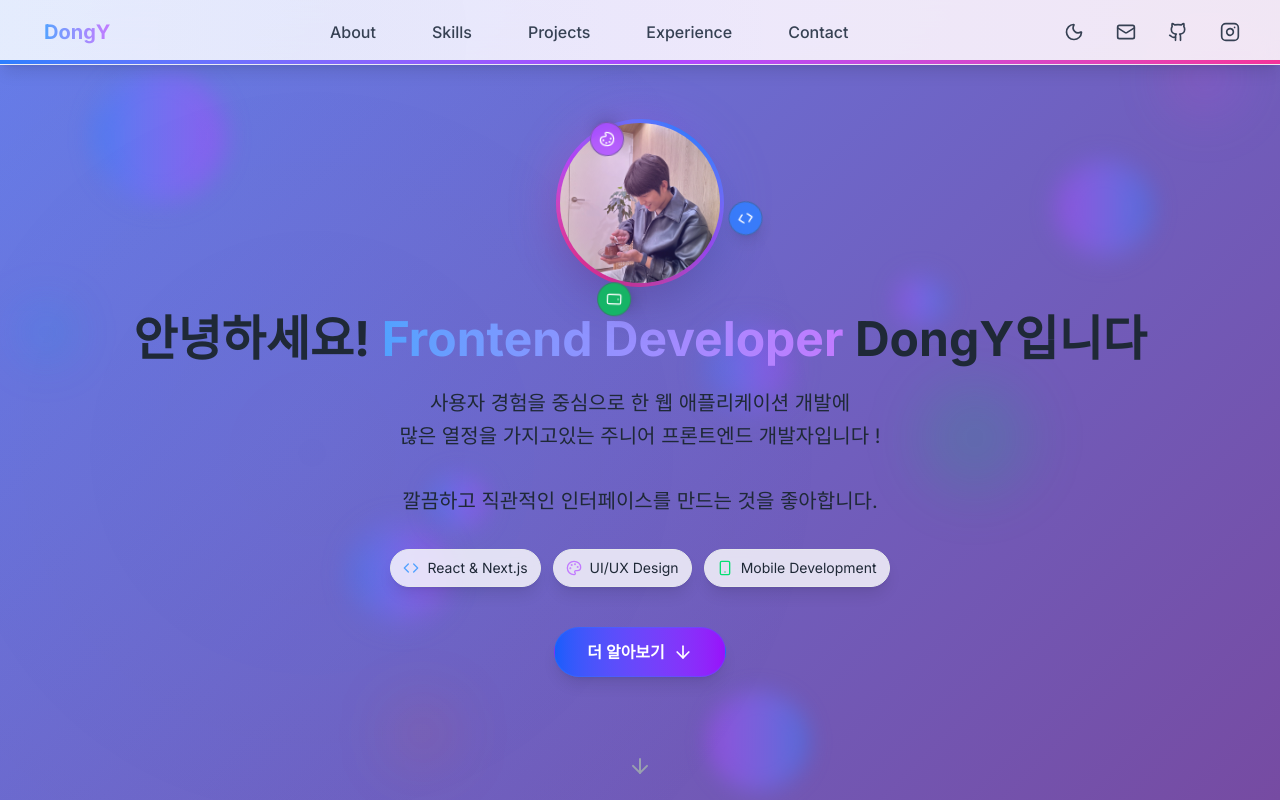
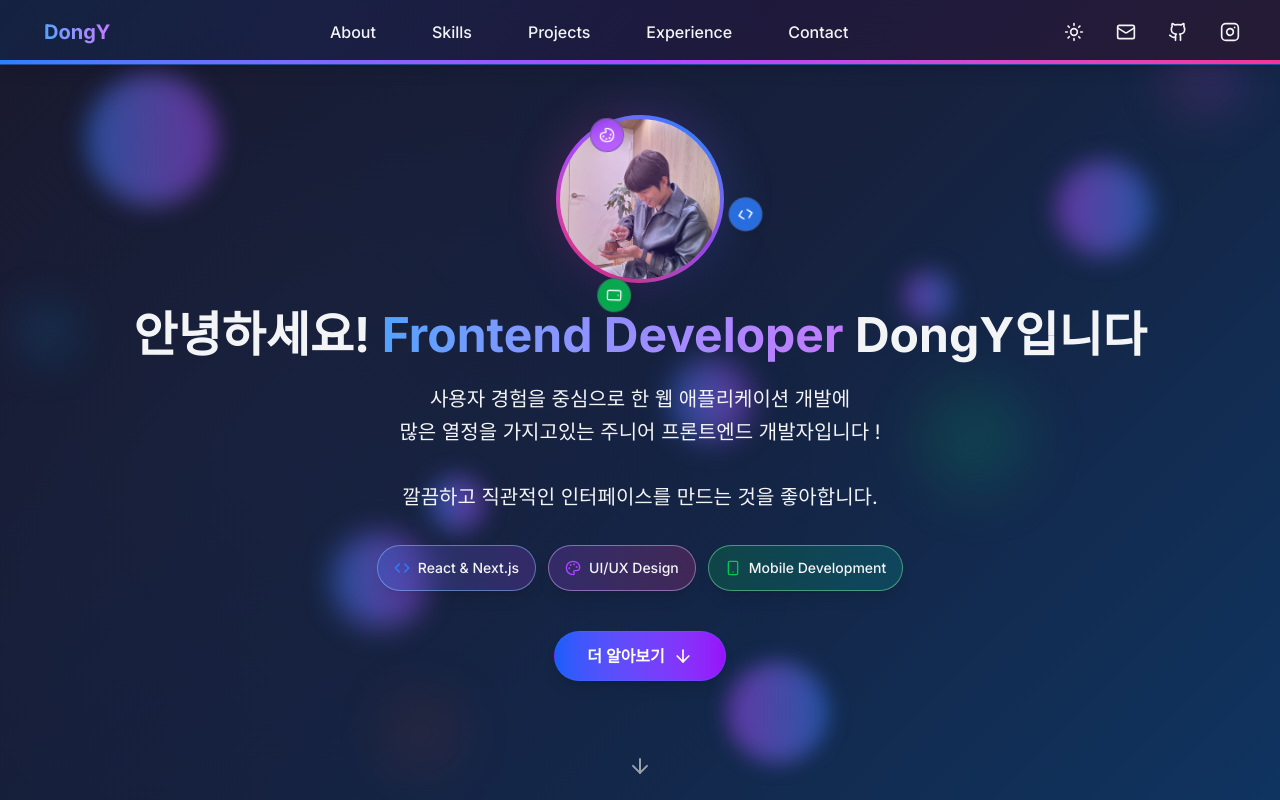
Before and after one commit to Dongyeon0123/DongYPortfolio, a Next.js app: page / in a window 1280 px wide. Shown: the top 800 px of the page. Built offline with nearby package versions, Linux system fonts and the light colour scheme.

Commit message:
다크모드 화이트모드 에러 수정

```diff
--- a/src/app/globals.css
+++ b/src/app/globals.css
@@ -6,6 +6,8 @@
   --text-color: #1f2937; /* 화이트모드: 진한 회색 */
   --hero-bg: #ffffff; /* 화이트모드: 흰색 배경 */
   --hero-gradient: linear-gradient(135deg, #667eea 0%, #764ba2 100%); /* 화이트모드: 아름다운 그라데이션 */
+  --header-bg: rgba(255, 255, 255, 0.95); /* 화이트모드: 반투명 흰색 */
+  --header-border: rgba(229, 231, 235, 0.5); /* 화이트모드: 연한 회색 테두리 */
 }
 
 @theme inline {
@@ -15,17 +17,24 @@
   --font-mono: var(--font-geist-mono);
 }
 
-@media (prefers-color-scheme: dark) {
-  :root {
-    --background: #0a0a0a;
-    --foreground: #ededed;
-  }
+/* 좌우 스크롤 방지 */
+html, body {
+  overflow-x: hidden;
+  max-width: 100vw;
+  width: 100%;
+}
+
+/* 기본 배경색 설정 */
+html {
+  background: var(--background);
+  color: var(--foreground);
 }
 
 body {
   background: var(--background);
   color: var(--foreground);
   font-family: Arial, Helvetica, sans-serif;
+  overflow-x: hidden;
 }
 
 /* 스크롤 위치 강제 고정 */
@@ -39,13 +48,23 @@ html, body {
   scroll-left: 0 !important;
 }
 
+/* 시스템 다크모드 감지 */
+@media (prefers-color-scheme: dark) {
+  :root:not(.light) {
+    --background: #000000;
+    --foreground: #ededed;
+  }
+}
+
 /* 다크모드 스타일 */
 .dark {
-  --background: #0a0a0a;
+  --background: #0f0f23;
   --foreground: #ededed;
   --text-color: #f3f4f6; /* 다크모드: 밝은 회색 */
-  --hero-bg: #0a0a0a; /* 다크모드: 어두운 배경 */
-  --hero-gradient: linear-gradient(135deg, #1e1b4b 0%, #312e81 100%); /* 다크모드: 어두운 그라데이션 */
+  --hero-bg: #0f0f23; /* 다크모드: 어두운 보라색 배경 */
+  --hero-gradient: linear-gradient(135deg, #1a1a2e 0%, #16213e 50%, #0f3460 100%); /* 다크모드: 보라+남색 그라데이션 */
+  --header-bg: rgba(15, 23, 42, 0.95); /* 다크모드: 반투명 어두운 남색 */
+  --header-border: rgba(59, 130, 246, 0.5); /* 다크모드: 남색 테두리 */
 }
 
 .light {
@@ -54,6 +73,8 @@ html, body {
   --text-color: #1f2937; /* 화이트모드: 진한 회색 */
   --hero-bg: #ffffff; /* 화이트모드: 흰색 배경 */
   --hero-gradient: linear-gradient(135deg, #667eea 0%, #764ba2 100%); /* 화이트모드: 아름다운 그라데이션 */
+  --header-bg: rgba(255, 255, 255, 0.95); /* 화이트모드: 반투명 흰색 */
+  --header-border: rgba(229, 231, 235, 0.5); /* 화이트모드: 연한 회색 테두리 */
 }
 
 /* 다크모드 전환 애니메이션 */
--- a/src/components/FloatingBackground.tsx
+++ b/src/components/FloatingBackground.tsx
@@ -9,8 +9,8 @@ export default function FloatingBackground() {
       <motion.div
         className="fixed top-20 left-20 w-32 h-32 bg-gradient-to-r from-blue-500/50 to-purple-500/50 dark:from-blue-500/40 dark:to-purple-500/40 rounded-full blur-md pointer-events-none"
         animate={{
-          x: [0, 100, 0],
-          y: [0, -50, 0],
+          x: [0, 50, 0],
+          y: [0, -30, 0],
           scale: [1, 1.2, 1],
         }}
         transition={{
@@ -22,8 +22,8 @@ export default function FloatingBackground() {
       <motion.div
         className="fixed top-40 right-32 w-24 h-24 bg-gradient-to-r from-purple-500/50 to-blue-500/50 dark:from-purple-500/40 dark:to-blue-500/40 rounded-full blur-md pointer-events-none"
         animate={{
-          x: [0, -80, 0],
-          y: [0, 60, 0],
+          x: [0, -40, 0],
+          y: [0, 40, 0],
           scale: [1, 0.8, 1],
         }}
         transition={{
@@ -36,8 +36,8 @@ export default function FloatingBackground() {
       <motion.div
         className="fixed bottom-40 left-1/4 w-20 h-20 bg-gradient-to-r from-blue-500/50 to-purple-500/50 dark:from-blue-500/40 dark:to-purple-500/40 rounded-full blur-md pointer-events-none"
         animate={{
-          x: [0, 60, 0],
-          y: [0, -40, 0],
+          x: [0, 30, 0],
+          y: [0, -30, 0],
           scale: [1, 1.3, 1],
         }}
         transition={{
@@ -50,8 +50,8 @@ export default function FloatingBackground() {
       <motion.div
         className="fixed bottom-20 right-1/3 w-28 h-28 bg-gradient-to-r from-purple-500/50 to-blue-500/50 dark:from-purple-500/40 dark:to-blue-500/40 rounded-full blur-md pointer-events-none"
         animate={{
-          x: [0, -40, 0],
-          y: [0, 80, 0],
+          x: [0, -20, 0],
+          y: [0, 50, 0],
           scale: [1, 0.9, 1],
         }}
         transition={{
@@ -64,8 +64,8 @@ export default function FloatingBackground() {
       <motion.div
         className="fixed top-1/2 left-1/2 w-16 h-16 bg-gradient-to-r from-blue-500/50 to-purple-500/50 dark:from-blue-500/40 dark:to-purple-500/40 rounded-full blur-md pointer-events-none"
         animate={{
-          x: [0, 120, 0],
-          y: [0, -100, 0],
+          x: [0, 60, 0],
+          y: [0, -50, 0],
           scale: [1, 1.4, 1],
         }}
         transition={{
@@ -78,8 +78,8 @@ export default function FloatingBackground() {
       <motion.div
         className="fixed top-1/3 right-1/4 w-12 h-12 bg-gradient-to-r from-purple-500/50 to-blue-500/50 dark:from-purple-500/40 dark:to-blue-500/40 rounded-full blur-md pointer-events-none"
         animate={{
-          x: [0, -60, 0],
-          y: [0, 40, 0],
+          x: [0, -30, 0],
+          y: [0, 20, 0],
           scale: [1, 1.1, 1],
         }}
         transition={{
@@ -92,8 +92,8 @@ export default function FloatingBackground() {
       <motion.div
         className="fixed bottom-1/3 left-1/3 w-14 h-14 bg-gradient-to-r from-blue-500/50 to-purple-500/50 dark:from-blue-500/40 dark:to-purple-500/40 rounded-full blur-md pointer-events-none"
         animate={{
-          x: [0, 80, 0],
-          y: [0, -60, 0],
+          x: [0, 40, 0],
+          y: [0, -30, 0],
           scale: [1, 0.7, 1],
         }}
         transition={{
--- a/src/components/Header.tsx
+++ b/src/components/Header.tsx
@@ -53,7 +53,14 @@ export default function Header() {
 
   return (
     <motion.header
-      className="fixed top-0 left-0 right-0 z-50 bg-white/90 dark:bg-gray-800/80 backdrop-blur-md border-b border-gray-200/50 dark:border-gray-600/50 shadow-lg"
+      className="fixed top-0 left-0 right-0 z-50 backdrop-blur-md border-b shadow-lg"
+      style={{
+        backgroundColor: 'var(--header-bg)',
+        color: 'var(--foreground)',
+        borderColor: 'var(--header-border)',
+        backdropFilter: 'blur(20px)',
+        WebkitBackdropFilter: 'blur(20px)'
+      }}
       initial={{ y: -100, opacity: 0 }}
       animate={{ y: 0, opacity: 1 }}
       transition={{ duration: 0.22, ease: "easeInOut" }}
@@ -66,7 +73,10 @@ export default function Header() {
 
       {/* 배경 그라데이션 효과 */}
       <motion.div
-        className="absolute inset-0 bg-gradient-to-r from-blue-500/5 via-purple-500/5 to-pink-500/5"
+        className="absolute inset-0 opacity-30"
+        style={{
+          background: 'linear-gradient(135deg, rgba(59, 130, 246, 0.1) 0%, rgba(147, 51, 234, 0.1) 50%, rgba(236, 72, 153, 0.1) 100%)'
+        }}
         initial={{ opacity: 0 }}
         animate={{ opacity: 1 }}
         transition={{ duration: 1.5, delay: 0.5 }}
@@ -74,13 +84,13 @@ export default function Header() {
 
       {/* 미묘한 파티클 효과 */}
       <motion.div
-        className="absolute inset-0 opacity-30"
+        className="absolute inset-0 opacity-20"
         animate={{
           background: [
-            'radial-gradient(circle at 20% 50%, rgba(59, 130, 246, 0.1) 0%, transparent 50%)',
-            'radial-gradient(circle at 80% 20%, rgba(147, 51, 234, 0.1) 0%, transparent 50%)',
-            'radial-gradient(circle at 40% 80%, rgba(59, 130, 246, 0.1) 0%, transparent 50%)',
-            'radial-gradient(circle at 20% 50%, rgba(59, 130, 246, 0.1) 0%, transparent 50%)',
+            'radial-gradient(circle at 20% 50%, rgba(59, 130, 246, 0.15) 0%, transparent 50%)',
+            'radial-gradient(circle at 80% 20%, rgba(147, 51, 234, 0.15) 0%, transparent 50%)',
+            'radial-gradient(circle at 40% 80%, rgba(59, 130, 246, 0.15) 0%, transparent 50%)',
+            'radial-gradient(circle at 20% 50%, rgba(59, 130, 246, 0.15) 0%, transparent 50%)',
           ]
         }}
         transition={{ duration: 8, repeat: Infinity }}
@@ -89,7 +99,8 @@ export default function Header() {
       <div className="max-w-7xl mx-auto px-4 sm:px-6 lg:px-8">
         <div className="flex justify-between items-center h-16">
           <motion.div
-            className="text-xl font-bold text-gray-900 dark:text-gray-100 cursor-pointer relative group px-3 py-2 rounded-lg"
+            className="text-xl font-bold cursor-pointer relative group px-3 py-2 rounded-lg"
+            style={{ color: 'var(--text-color)' }}
             whileHover={{ scale: 1.07 }}
             initial={{ opacity: 0, x: -30 }}
             animate={{ opacity: 1, x: 0 }}
@@ -121,7 +132,8 @@ export default function Header() {
               <motion.a
                 key={item.href}
                 href={item.href}
-                className="text-gray-700 dark:text-gray-200 hover:text-blue-600 dark:hover:text-blue-300 transition-colors relative group font-medium px-3 py-2 rounded-lg cursor-pointer"
+                className="hover:text-blue-600 dark:hover:text-blue-300 transition-colors relative group font-medium px-3 py-2 rounded-lg cursor-pointer"
+                style={{ color: 'var(--text-color)' }}
                 initial={{ opacity: 0, y: -20 }}
                 animate={{ opacity: 1, y: 0 }}
                 whileHover={{ y: -3, scale: 1.07 }}
@@ -163,7 +175,8 @@ export default function Header() {
               onClick={toggleTheme}
               whileHover={{ scale: 1.15, rotate: 180, y: -3 }}
               whileTap={{ scale: 0.95 }}
-              className="p-2 text-gray-700 dark:text-gray-200 hover:text-yellow-600 dark:hover:text-yellow-300 transition-colors relative group rounded-lg"
+              className="p-2 hover:text-yellow-600 dark:hover:text-yellow-300 transition-colors relative group rounded-lg"
+              style={{ color: 'var(--text-color)' }}
               initial={{ opacity: 0, x: 30 }}
               animate={{ opacity: 1, x: 0 }}
               transition={{ duration: 0.18, delay: 0.18, ease: "easeInOut" }}
@@ -184,7 +197,8 @@ export default function Header() {
               href="mailto:ldy1951123@gmail.com"
               whileHover={{ scale: 1.15, rotate: 5, y: -3 }}
               whileTap={{ scale: 0.95 }}
-              className="p-2 text-gray-700 dark:text-gray-200 hover:text-red-600 dark:hover:text-red-300 transition-colors relative group rounded-lg"
+              className="p-2 hover:text-red-600 dark:hover:text-red-300 transition-colors relative group rounded-lg"
+              style={{ color: 'var(--text-color)' }}
               initial={{ opacity: 0, x: 30 }}
               animate={{ opacity: 1, x: 0 }}
               transition={{ duration: 0.18, delay: 0.20, ease: "easeInOut" }}
@@ -207,7 +221,8 @@ export default function Header() {
               rel="noopener noreferrer"
               whileHover={{ scale: 1.15, rotate: -5, y: -3 }}
               whileTap={{ scale: 0.95 }}
-              className="p-2 text-gray-700 dark:text-gray-200 hover:text-gray-900 dark:hover:text-gray-100 transition-colors relative group rounded-lg"
+              className="p-2 hover:text-gray-900 dark:hover:text-gray-100 transition-colors relative group rounded-lg"
+              style={{ color: 'var(--text-color)' }}
               initial={{ opacity: 0, x: 30 }}
               animate={{ opacity: 1, x: 0 }}
               transition={{ duration: 0.18, delay: 0.22, ease: "easeInOut" }}
@@ -230,7 +245,8 @@ export default function Header() {
               rel="noopener noreferrer"
               whileHover={{ scale: 1.15, rotate: 5, y: -3 }}
               whileTap={{ scale: 0.95 }}
-              className="p-2 text-gray-700 dark:text-gray-200 hover:text-pink-600 dark:hover:text-pink-300 transition-colors relative group rounded-lg"
+              className="p-2 hover:text-pink-600 dark:hover:text-pink-300 transition-colors relative group rounded-lg"
+              style={{ color: 'var(--text-color)' }}
               initial={{ opacity: 0, x: 30 }}
               animate={{ opacity: 1, x: 0 }}
               transition={{ duration: 0.18, delay: 0.24, ease: "easeInOut" }}
--- a/src/components/Hero.tsx
+++ b/src/components/Hero.tsx
@@ -235,28 +235,28 @@ export default function Hero() {
             variants={itemVariants}
           >
             <motion.div
-              className="flex items-center space-x-2 bg-white/80 dark:bg-gray-700/50 backdrop-blur-sm px-3 py-2 rounded-full shadow-lg border border-gray-200 dark:border-gray-600"
-              whileHover={{ y: -3, scale: 1.05 }}
+              className="flex items-center space-x-2 bg-gradient-to-r from-blue-500/20 to-purple-500/20 dark:from-blue-600/30 dark:to-purple-600/30 backdrop-blur-md px-4 py-3 rounded-full shadow-lg border border-blue-300/50 dark:border-blue-400/50"
+              whileHover={{ y: -3, scale: 1.05, boxShadow: "0 10px 25px rgba(59, 130, 246, 0.3)" }}
               transition={{ duration: 0.3 }}
             >
-              <Code className="w-4 h-4 text-blue-400" />
-              <span className="text-sm" style={{ color: 'var(--text-color)' }}>React & Next.js</span>
+              <Code className="w-4 h-4 text-blue-500 dark:text-blue-400" />
+              <span className="text-sm font-medium" style={{ color: 'var(--text-color)' }}>React & Next.js</span>
             </motion.div>
             <motion.div
-              className="flex items-center space-x-2 bg-white/80 dark:bg-gray-700/50 backdrop-blur-sm px-3 py-2 rounded-full shadow-lg border border-gray-200 dark:border-gray-600"
-              whileHover={{ y: -3, scale: 1.05 }}
+              className="flex items-center space-x-2 bg-gradient-to-r from-purple-500/20 to-pink-500/20 dark:from-purple-600/30 dark:to-pink-600/30 backdrop-blur-md px-4 py-3 rounded-full shadow-lg border border-purple-300/50 dark:border-purple-400/50"
+              whileHover={{ y: -3, scale: 1.05, boxShadow: "0 10px 25px rgba(147, 51, 234, 0.3)" }}
               transition={{ duration: 0.3 }}
             >
-              <Palette className="w-4 h-4 text-purple-400" />
-              <span className="text-sm" style={{ color: 'var(--text-color)' }}>UI/UX Design</span>
+              <Palette className="w-4 h-4 text-purple-500 dark:text-purple-400" />
+              <span className="text-sm font-medium" style={{ color: 'var(--text-color)' }}>UI/UX Design</span>
             </motion.div>
             <motion.div
-              className="flex items-center space-x-2 bg-white/80 dark:bg-gray-700/50 backdrop-blur-sm px-3 py-2 rounded-full shadow-lg border border-gray-200 dark:border-gray-600"
-              whileHover={{ y: -3, scale: 1.05 }}
+              className="flex items-center space-x-2 bg-gradient-to-r from-green-500/20 to-teal-500/20 dark:from-green-600/30 dark:to-teal-600/30 backdrop-blur-md px-4 py-3 rounded-full shadow-lg border border-green-300/50 dark:border-green-400/50"
+              whileHover={{ y: -3, scale: 1.05, boxShadow: "0 10px 25px rgba(34, 197, 94, 0.3)" }}
               transition={{ duration: 0.3 }}
             >
-              <Smartphone className="w-4 h-4 text-green-400" />
-              <span className="text-sm" style={{ color: 'var(--text-color)' }}>Mobile Development</span>
+              <Smartphone className="w-4 h-4 text-green-500 dark:text-green-400" />
+              <span className="text-sm font-medium" style={{ color: 'var(--text-color)' }}>Mobile Development</span>
             </motion.div>
           </motion.div>
 
--- a/src/contexts/ThemeContext.tsx
+++ b/src/contexts/ThemeContext.tsx
@@ -20,9 +20,8 @@ export function ThemeProvider({ children }: { children: React.ReactNode }) {
     if (savedTheme) {
       setTheme(savedTheme);
     } else {
-      // 시스템 설정 확인
-      const prefersDark = window.matchMedia('(prefers-color-scheme: dark)').matches;
-      setTheme(prefersDark ? 'dark' : 'light');
+      // 기본값을 다크모드로 설정
+      setTheme('dark');
     }
   }, []);
 
@@ -31,13 +30,6 @@ export function ThemeProvider({ children }: { children: React.ReactNode }) {
     const root = window.document.documentElement;
     root.classList.remove('light', 'dark');
     root.classList.add(theme);
-
-    // 강제로 스타일 적용
-    if (theme === 'dark') {
-      root.style.colorScheme = 'dark';
-    } else {
-      root.style.colorScheme = 'light';
-    }
 
     // 로컬 스토리지에 저장
     localStorage.setItem('theme', theme);
```
Also changed, not shown: src/components/About.tsx (+13 -10 lines), src/components/Contact.tsx (+6 -3 lines), src/components/Experience.tsx (+6 -3 lines), src/components/Projects.tsx (+6 -3 lines), src/components/Skills.tsx (+6 -3 lines).
